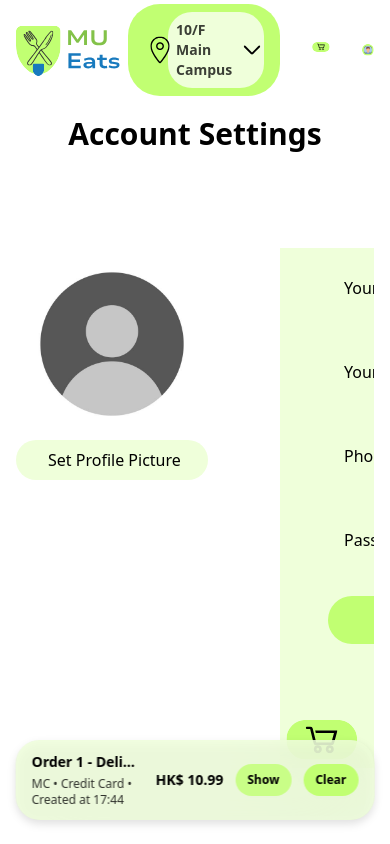
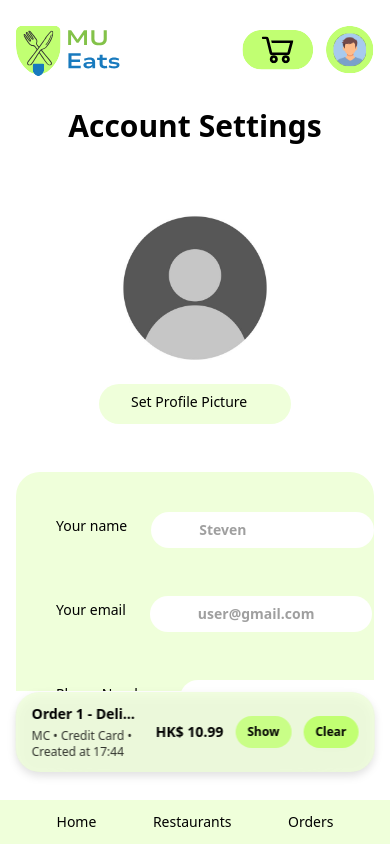
Before and after one commit to JGMS1234/mueats, a Next.js app: page /settings in a window 390 px wide. Built offline with nearby package versions, Linux system fonts and the light colour scheme.

Commit message:
Added UI responsiveness at 85% completion

```diff
--- a/app/(root)/globals.css
+++ b/app/(root)/globals.css
@@ -10,6 +10,12 @@
 	--color-background: var(--background);
 	--color-foreground: var(--foreground);
 } */
+
+@utility show-scrollbar {
+	::-webkit-scrollbar {
+		@apply w-1.5 h-1.5;
+	}
+}
 
 /* width */
 ::-webkit-scrollbar {
--- a/app/(root)/layout.jsx
+++ b/app/(root)/layout.jsx
@@ -27,24 +27,19 @@ export default function RootLayout({ children }) {
 	return (
 		<html lang='en'>
 			<body
-				className={`${FontInter.variable} antialiased relative flex flex-col gap-6 mx-4 lg:mx-12 mt-2`}>
+				className={`${FontInter.variable} antialiased relative flex flex-col text-sm lg:text-base gap-2 lg:gap-6 lg:mx-12 mt-2`}>
 				<CartProvider>
-					<nav className='flex justify-between items-center w-full h-[10vh]'>
+					<nav className='mx-4 lg:mx-0 flex sticky top-2 left-0 lg:relative justify-between items-center lg:w-full h-[10vh]'>
 						<Image
 							src={Logo}
 							alt='MU Eats Logo'
 							className='size-28'
 							priority
 						/>
-						<div className='flex items-center gap-8'>
+						<div className='flex items-center gap-3 lg:gap-8'>
 							<MenuBar />
 							<LocationField />
 							<ShoppingCard />
-							{/* <Image
-							src={Cart}
-							alt='Shopping Cart'
-							className='size-18 hidden lg:inline cursor-pointer hover:scale-105 active:scale-95 transition-all duration-200 ease-in-out'
-						/> */}
 							<Link href='./settings'>
 								<Image
 									src={UserIco}
@@ -54,14 +49,14 @@ export default function RootLayout({ children }) {
 							</Link>
 						</div>
 					</nav>
-					<main className='h-[80vh] overflow-y-auto'>{children}</main>
+					<main className='h-[70vh] lg:h-[80vh] mx-4 lg:mx-4 py-2 lg:py-0 overflow-y-auto'>
+						{children}
+						<ActiveOrder />
+					</main>
+					<div className='h-[15vh] w-full lg:hidden'>
+						<MenuBar isMobile={true} />
+					</div>
 				</CartProvider>
-				<ActiveOrder />
-				<Image
-					src={Cart}
-					alt='Shopping Cart'
-					className='absolute bottom-4 right-4 size-18 lg:hidden cursor-pointer hover:scale-105 active:scale-95 transition-all duration-200 ease-in-out'
-				/>
 			</body>
 		</html>
 	);
--- a/app/(root)/settings/page.jsx
+++ b/app/(root)/settings/page.jsx
@@ -2,14 +2,11 @@ import ProfilePic from '../../../public/icons/ProfilePic.png';
 import Image from 'next/image';
 
 const SettingsPage = () => {
-
 	return (
 		<div>
-            <div className='flex flex-col items-center'>
-                <h1 className='text-3xl font-bold pb-12'>Account Settings</h1>
-            </div>
-        <div className='flex items-start gap-18'>
-            <div className='pt-12'>
+			<h1 className='text-3xl text-center font-bold pb-12'>Account Settings</h1>
+			<div className='flex flex-col lg:flex-row items-center lg:items-start gap-12'>
+				<div className=''>
 					<Image
 						src={ProfilePic}
 						alt='Profile Picture'
@@ -19,75 +16,80 @@ const SettingsPage = () => {
 						Set Profile Picture
 					</div>
 				</div>
-            <div className='bg-(--secondary-colour) w-full pl-12 h-130 mt-12'>
-                    <div className='w-120 mt-3 mb-6 flex gap-2 py-3 px-4 cursor-pointer whitespace-nowrap'>
+				<div className='bg-(--secondary-colour) w-full lg:w-[35%] px-6 py-4 rounded-3xl'>
+					<div className='w-full mt-3 mb-6 flex gap-2 py-3 px-4 cursor-pointer whitespace-nowrap'>
 						<span className='pt-1'>Your name</span>
 						<span className='size-4 pl-2'></span>
-                        <div className='bg-white w-80 rounded-3xl p-2 pl-12 text-sm flex gap-2 items-center hover:scale-105 active:scale-95 transition-all duration-200 ease-in-out'>
-                            <input className='opacity-75 font-semibold' type='text'  placeholder='Steven'></input>
+						<div className='bg-white w-[80%] rounded-3xl p-2 pl-12 text-sm flex gap-2 items-center hover:scale-105 active:scale-95 transition-all duration-200 ease-in-out'>
+							<input
+								className='opacity-75 font-semibold'
+								type='text'
+								placeholder='Steven'></input>
 						</div>
 					</div>
-                    <div className='w-120 flex mt-6 gap-2 py-3 px-4 cursor-pointer whitespace-nowrap'>
+					<div className='w-full flex mt-6 gap-2 py-3 px-4 cursor-pointer whitespace-nowrap'>
 						<span className='pt-1'>Your email</span>
 						<span className='size-4 pl-2'></span>
-                        <div className='bg-white w-80 rounded-3xl p-2 pl-12 text-sm flex gap-2 items-center hover:scale-105 active:scale-95 transition-all duration-200 ease-in-out'>
-                            <input className='opacity-75 font-semibold' type='text'  placeholder='user@gmail.com'></input>
+						<div className='bg-white w-[80%] rounded-3xl p-2 pl-12 text-sm flex gap-2 items-center hover:scale-105 active:scale-95 transition-all duration-200 ease-in-out'>
+							<input
+								className='opacity-75 font-semibold'
+								type='text'
+								placeholder='user@gmail.com'></input>
 						</div>
 					</div>
-                    <div className='w-120 flex mt-6 gap-2 py-3 px-4 cursor-pointer whitespace-nowrap'>
+					<div className='w-full flex mt-6 gap-2 py-3 px-4 cursor-pointer whitespace-nowrap'>
 						<span className='pt-1'>Phone Number</span>
 						<span className='size-4 pl-2'></span>
-                        <div className='bg-white w-80 rounded-3xl p-2 pl-12 text-sm flex gap-2 items-center hover:scale-105 active:scale-95 transition-all duration-200 ease-in-out'>
-                            <input className='opacity-75 font-semibold' type='text'  placeholder='077 123 4567'></input>
+						<div className='bg-white w-[80%] rounded-3xl p-2 pl-12 text-sm flex gap-2 items-center hover:scale-105 active:scale-95 transition-all duration-200 ease-in-out'>
+							<input
+								className='opacity-75 font-semibold'
+								type='text'
+								placeholder='077 123 4567'></input>
 						</div>
 					</div>
 
-                    <div className='w-120 flex mt-6 gap-2 py-3 px-4 cursor-pointer whitespace-nowrap'>
+					<div className='w-full flex mt-6 gap-2 py-3 px-4 cursor-pointer whitespace-nowrap'>
 						<span className='pt-1'>Password</span>
 						<span className='size-4 pl-2'></span>
-                        <div className='bg-white w-80 rounded-3xl p-2 pl-12 text-sm flex gap-2 items-center hover:scale-105 active:scale-95 transition-all duration-200 ease-in-out'>
-                            <input className='opacity-75 font-semibold' type='text'  placeholder='****'></input>
+						<div className='bg-white w-[80%] rounded-3xl p-2 pl-12 text-sm flex gap-2 items-center hover:scale-105 active:scale-95 transition-all duration-200 ease-in-out'>
+							<input
+								className='opacity-75 font-semibold'
+								type='text'
+								placeholder='****'></input>
 						</div>
 					</div>
-                    <button
-                    className='bg-(--primary-colour) text-black mt-6 w-40 h-12 rounded-3xl cursor-pointer hover:scale-105 active:scale-95 transition-all duration-200 ease-in-out'
-                    >
+					<button className='bg-(--primary-colour) text-black mt-6 w-40 h-12 rounded-3xl cursor-pointer hover:scale-105 active:scale-95 transition-all duration-200 ease-in-out'>
 						Edit
 					</button>
 				</div>
-            <div className='flex flex-col '>
-             <div className='bg-(--secondary-colour) w-full pl-12 mt-12 h-60'>
-                    <div className='w-120 mt-3 mb-6 flex gap-2 py-3 px-4 cursor-pointer'>
+				<div className='flex flex-col w-full lg:flex-1'>
+					<div className='bg-(--secondary-colour) w-full px-6 py-4 rounded-3xl'>
+						<div className='w-full mt-3 mb-6 flex gap-2 py-3 px-4 cursor-pointer'>
 							<span className='pt-1'>Saved default delivery address</span>
 							<span className='size-4 pl-2'></span>
-                        <div className='bg-white w-80 rounded-3xl p-2 pl-12 text-sm flex gap-2 items-center hover:scale-105 active:scale-95 transition-all duration-200 ease-in-out'>
-                            <input className='opacity-75 font-semibold' type='text'  placeholder='10/F Main Campus'></input>
+							<div className='bg-white w-[80%] rounded-3xl p-2 pl-12 text-sm flex gap-2 items-center hover:scale-105 active:scale-95 transition-all duration-200 ease-in-out'>
+								<input
+									className='opacity-75 font-semibold'
+									type='text'
+									placeholder='10/F Main Campus'></input>
 							</div>
 						</div>
-
-                    <button
-                    className='bg-(--primary-colour) text-black mt-6 w-40 h-12 rounded-3xl cursor-pointer hover:scale-105 active:scale-95 transition-all duration-200 ease-in-out'
-                    >
+						<span className='flex gap-4 items-center'>
+							<button className='bg-(--primary-colour) text-black mt-6 w-40 h-12 rounded-3xl cursor-pointer hover:scale-105 active:scale-95 transition-all duration-200 ease-in-out'>
 								Edit
 							</button>
-                    <button
-                    className='bg-(--primary-colour) text-black ml-12 mt-6 w-40 h-12 rounded-3xl cursor-pointer hover:scale-105 active:scale-95 transition-all duration-200 ease-in-out'
-                    >
+							<button className='bg-(--primary-colour) text-black ml-12 mt-6 w-40 h-12 rounded-3xl cursor-pointer hover:scale-105 active:scale-95 transition-all duration-200 ease-in-out'>
 								Delete
 							</button>
-
+						</span>
 					</div>
-                <div className='bg-(--secondary-colour) w-160 pl-12 pt-12 h-60 mt-10'>
-
+					<div className='bg-(--secondary-colour) w-full mt-6 px-6 py-4 rounded-3xl'>
 						Promotional offers
-
 					</div>
 				</div>
 			</div>
 		</div>
-    )
-
-
-}
+	);
+};
 
 export default SettingsPage;
--- a/app/components/ActiveOrder.jsx
+++ b/app/components/ActiveOrder.jsx
@@ -46,7 +46,7 @@ export default function ActiveOrder() {
 	return (
 		<div
 			className={clsx(
-				'fixed z-1000 bottom-6 left-1/2 -translate-x-1/2 flex items-center gap-4 w-[92vw] max-w-225 px-4 py-3 rounded-3xl bg-(--secondary-colour)/80 backdrop-blur-2xl drop-shadow-lg transition-all duration-300 ease-in-out',
+				'fixed z-1000 bottom-18 lg:bottom-6 left-1/2 -translate-x-1/2 flex items-center gap-4 w-[92vw] max-w-225 px-4 py-3 rounded-3xl bg-(--secondary-colour)/80 backdrop-blur-2xl drop-shadow-lg transition-all duration-300 ease-in-out',
 				closing ? 'opacity-0 translate-y-6' : 'opacity-100 translate-y-0',
 			)}>
 			<div className='flex flex-col gap-1 overflow-hidden'>
--- a/app/components/ItemCard.jsx
+++ b/app/components/ItemCard.jsx
@@ -43,9 +43,10 @@ const ItemCard = ({ data, currency, isCart, handleOrderDelete }) => {
 						<div className='flex flex-col gap-2 pr-3 text-right'>
 							<span className='sticky top-0'>Actions</span>
 							{data.map((item, index) => (
-								<span className='bg-(--accent)/75 self-center py-1 px-4 rounded-2xl hover:scale-105 active:scale-95 cursor-pointer transition-all ease-in-out duration-200'>
+								<span
+									key={index}
+									className='bg-(--accent)/75 self-center py-1 px-4 rounded-2xl hover:scale-105 active:scale-95 cursor-pointer transition-all ease-in-out duration-200'>
 									<Image
-										key={index}
 										src={Del}
 										alt='Delete'
 										onClick={() => handleOrderDelete(item)}
--- a/app/components/LocationField.jsx
+++ b/app/components/LocationField.jsx
@@ -4,14 +4,14 @@ import Image from 'next/image';
 
 const LocationField = () => {
 	return (
-		<div className='flex gap-2 relative rounded-4xl items-center py-2 px-4 bg-(--primary-colour) cursor-pointer hover:scale-105 active:scale-95 transition-all duration-200 ease-in-out'>
+		<div className='hidden lg:flex gap-2 relative rounded-4xl items-center lg:py-2 lg:px-4 bg-(--primary-colour) cursor-pointer hover:scale-105 active:scale-95 transition-all duration-200 ease-in-out'>
 			<span className='size-8'></span>
 			<Image
 				src={LocationIcon}
 				alt='Location Icon'
 				className='size-12 absolute bottom-[50%] left-2 translate-y-[50%]'
 			/>
-			<div className='bg-(--secondary-colour) rounded-3xl p-2 text-sm flex gap-2 items-center'>
+			<div className='bg-(--secondary-colour) rounded-3xl p-2 text-xs lg:text-sm flex gap-2 items-center'>
 				<span className='opacity-75 font-semibold'>10/F Main Campus</span>
 				<Image
 					src={DropDown}
--- a/app/components/MenuBar.jsx
+++ b/app/components/MenuBar.jsx
@@ -6,7 +6,7 @@ import Image from 'next/image';
 import ShoppingCart from '../../public/icons/shoppingCart.svg';
 import clsx from 'clsx';
 
-const MenuBar = () => {
+const MenuBar = ({ isMobile }) => {
 	const [currentPage, setCurrentPage] = useState('home');
 
 	useEffect(() => {
@@ -14,7 +14,14 @@ const MenuBar = () => {
 		setCurrentPage(currPage);
 	}, [usePathname()]);
 	return (
-		<div className='hidden lg:flex lg:gap-8 items-center lg:mr-[10vw]'>
+		<div
+			className={clsx(
+				[!isMobile && 'hidden lg:flex lg:gap-8 items-center lg:mr-[10vw]'],
+				[
+					isMobile &&
+						'flex fixed bottom-0 py-3 justify-evenly items-center bg-(--secondary-colour) w-full',
+				],
+			)}>
 			<Link
 				href='/'
 				className={clsx(
--- a/app/components/ShoppingCart.jsx
+++ b/app/components/ShoppingCart.jsx
@@ -12,7 +12,7 @@ export default function ShoppingCart() {
 	const [cartOpen, setCartOpen] = useState(false);
 
 	return (
-		<div className='relative'>
+		<>
 			<button onClick={() => setCartOpen(!cartOpen)}>
 				<Image
 					src={Cart}
@@ -22,7 +22,7 @@ export default function ShoppingCart() {
 			</button>
 
 			{cartOpen && (
-				<div className='absolute top-20 right-0 w-160 bg-(--primary-colour) p-4 rounded-2xl shadow-lg z-50'>
+				<div className='absolute top-20 left-1/2 -translate-x-1/2 w-[95vw] lg:w-160 bg-(--primary-colour) p-4 rounded-2xl shadow-lg z-1000'>
 					<h2 className='text-lg font-semibold mb-2 flex items-center justify-between'>
 						<span>
 							Your Cart ({orders.reduce((sum, order) => sum + order.qty, 0)})
@@ -46,6 +46,6 @@ export default function ShoppingCart() {
 					</div>
 				</div>
 			)}
-		</div>
+		</>
 	);
 }
```
Also changed, not shown: app/(root)/page.jsx (+8 -4 lines), app/(root)/restaurants/page.jsx (+6 -2 lines), app/components/OrderHistory.jsx (+33 -26 lines). Lines whose indentation alone changed are shown as unchanged.
